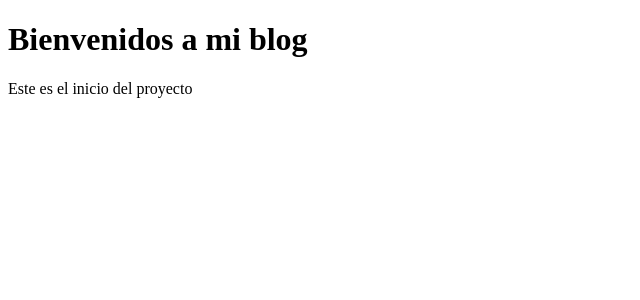
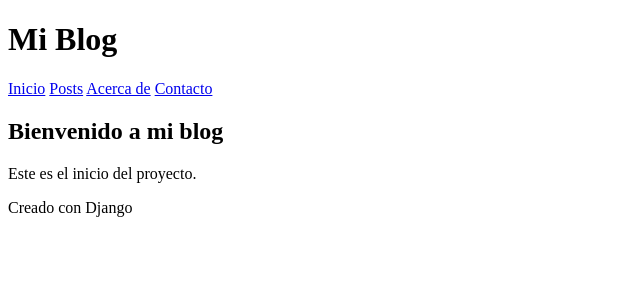
Before and after one commit to ovejero92/blog-django, a Django app: page /posts/ in a window 1280 px wide. Shown: the top 300 px of the page, without its empty margins (0-640 px from the left). Run offline with Django 5.2, Linux system fonts and the light colour scheme.

Commit message:
fin de la semana 8

```diff
--- /dev/null
+++ b/posts/templates/posts/base.html
@@ -0,0 +1,30 @@
+{% load static %}
+<!DOCTYPE html>
+<html lang="es">
+<head>
+  <meta charset="UTF-8">
+  <meta name="viewport" content="width=device-width, initial-scale=1">
+  <link rel="stylesheet" href="{% static 'posts/css/style.css' %}">
+  <title>{% block title %}Mi Blog{% endblock %}</title>
+</head>
+<body>
+  <header class="site-header">
+    <h1>Mi Blog</h1>
+    <nav class="site-nav">
+      <a href="{% url 'inicio' %}">Inicio</a>
+      <a href="{% url 'lista_posts' %}">Posts</a>
+      <a href="{% url 'acerca_de' %}">Acerca de</a>
+      <a href="{% url 'contacto' %}">Contacto</a>
+    </nav>
+  </header>
+  <main class="site-main">
+    {% block content %}
+    {% endblock %}
+  </main>
+  <footer class="site-footer">
+    <p>Creado con Django</p>
+  </footer>
+
+  <script src="{% static 'posts/js/main.js' %}"></script>
+</body>
+</html>
--- a/posts/templates/posts/inicio.html
+++ b/posts/templates/posts/inicio.html
@@ -1,13 +1,8 @@
-<!DOCTYPE html>
-<html lang="es">
-<head>
-    <meta charset="UTF-8">
-    <meta name="viewport" content="width=device-width, initial-scale=1.0">
-    <title>Inicio | Mi Blog</title>
-</head>
-<body>
-    <h1>Bienvenidos a mi blog</h1>
+{% extends "posts/base.html" %}
 
-    <p>Este es el inicio del proyecto</p>
-</body>
-</html>
+{% block title %} INICIO | Mi blog {% endblock %}
+
+{% block content %}
+  <h2>Bienvenido a mi blog</h2>
+  <p>Este es el inicio del proyecto.</p>
+{% endblock %}
```
Also changed, not shown: posts/static/posts/css/style.css (added), posts/static/posts/img/logo.svg (added), posts/static/posts/js/main.js (added).
